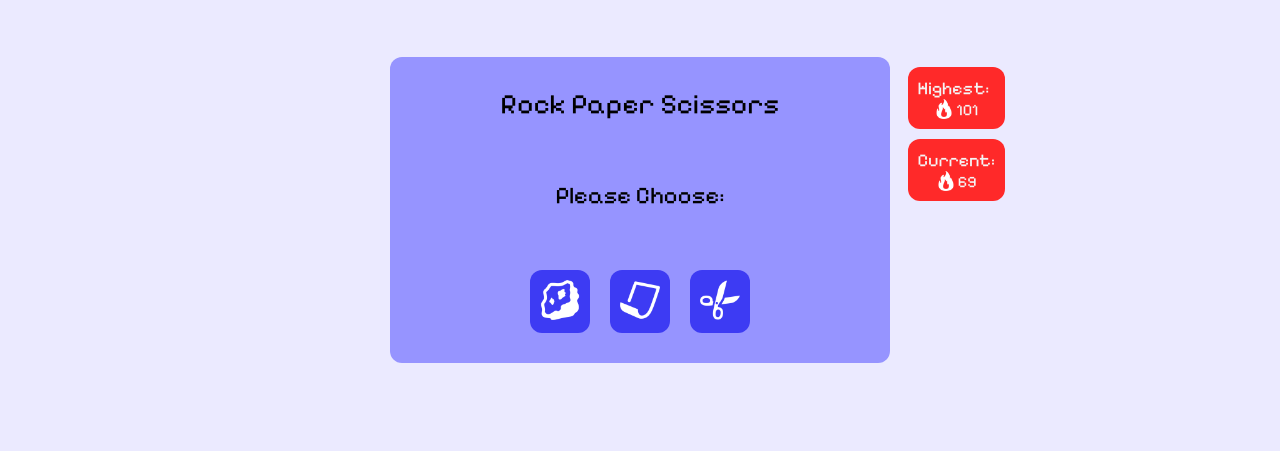
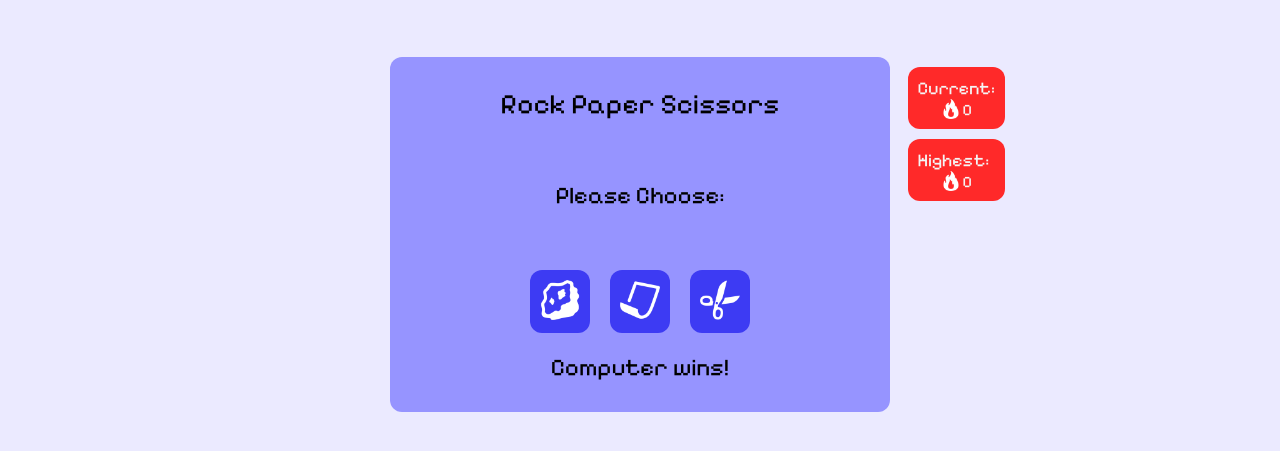
Before and after one commit to Abhishek6212/penguin, a plain HTML site: page index.html in a window 1280 px wide. Both pictures are taken after a click on the button 560 px from the left and 414 px from the top of the page. Shown: the part 113-564 px from the top of the page. Drawn offline with Linux system fonts and the light colour scheme.

Commit message:
Update index.html
Added functionality by adding javascript to it ~ Piyush

```diff
--- a/index.html
+++ b/index.html
@@ -4,6 +4,7 @@
         <meta charset="UTF-8">
         <meta name="viewport" content="width=device-width, initial-scale=1.0">
         <title>Rock Paper Scissors</title>
+
         <style>
             * {
                 margin: 0;
@@ -72,26 +73,78 @@
             <p style="font-size: 28px; text-align: center; margin-bottom: 60px;">Rock Paper Scissors</p>
             <p style="font-size: 24px; text-align: center; margin-bottom: 60px;">Please Choose:</p>
             <div style="display: flex; gap: 20px; justify-content: center;">
-                <button class="btn"><img src="Images/rock.png" width="40px" draggable="false"></button>
-                <button class="btn"><img src="Images/paper.png" width="40px" draggable="false"></button>
-                <button class="btn"><img src="Images/scissors.png" width="40px" draggable="false"></button>
+                <button onclick="playGame('stone')" class="btn"><img src="Images/rock.png" width="40px" draggable="false"></button>
+                <button onclick="playGame('paper')" class="btn"><img src="Images/paper.png" width="40px" draggable="false"></button>
+                <button onclick="playGame('scissors')" class="btn"><img src="Images/scissors.png" width="40px" draggable="false"></button>
             </div>
+
+            <!-- Added this to display the result of the game -->
+            <p id="result" style="font-size: 24px; text-align: center; margin-top: 20px;"></p>
+
             <div style="position: absolute; top: 10px; right: -115px; display: flex; flex-direction: column; gap: 10px;">
+                <div style="background-color: #FF2929; color: whitesmoke; border-radius: 12px; padding: 10px;">
+                    <p style="font-size: 18px;">Current:</p>
+                    <div style="display: flex; align-items: center; gap: 2px; justify-content: center;">
+                        <img src="Images/fire.png" width="20px" draggable="false">
+                        <p id="streak"></p>
+                    </div>
+                </div>
                 <div style="background-color: #FF2929; color: whitesmoke; border-radius: 12px; padding: 10px;">
                     <p style="font-size: 18px;">Highest:</p>
                     <div style="display: flex; align-items: center; gap: 2px; justify-content: center;">
                         <img src="Images/fire.png" width="20px" draggable="false">
-                        <p>101</p>
-                    </div>
-                </div>
-                <div style="background-color: #FF2929; color: whitesmoke; border-radius: 12px; padding: 10px;">
-                    <p style="font-size: 18px;">Current:</p>
-                    <div style="display: flex; align-items: center; gap: 2px; justify-content: center;">
-                        <img src="Images/fire.png" width="20px" draggable="false">
-                        <p>69</p>
+                        <p id="longestStreak"></p>
                     </div>
                 </div>
             </div>
         </div>
+        <script>
+                    const choices = ['stone', 'paper', 'scissors'];
+
+                let currentStreak = 0;
+                let longestStreak = 0;
+                let lastWinner = '';
+
+                function playGame(userChoice) {
+                    if (currentStreak > longestStreak) {
+                        longestStreak = currentStreak;
+                    }
+
+                    const randomIndex = Math.floor(Math.random() * 3);
+                    const computerChoice = choices[randomIndex];
+
+                    console.log(`Computer's choice: ${computerChoice}`);
+                    console.log(`Your choice: ${userChoice}`);
+
+                    let result = '';
+
+                    if (userChoice === computerChoice) {
+                        result = "It's a tie!";
+                        lastWinner = 'both';
+                    } else if (
+                        (userChoice === 'stone' && computerChoice === 'scissors') ||
+                        (userChoice === 'paper' && computerChoice === 'stone') ||
+                        (userChoice === 'scissors' && computerChoice === 'paper')
+                    ) {
+                        result = "You win!";
+                        currentStreak++;
+                        lastWinner = 'User';
+                    } else {
+                        result = "Computer wins!";
+                        currentStreak = 0;
+                        lastWinner = 'Computer';
+                    }
+
+
+                    if (currentStreak > longestStreak) {
+                        longestStreak = currentStreak;
+                    }
+
+                    document.getElementById('result').innerText = result;
+                    document.getElementById('streak').innerText = currentStreak;
+                    document.getElementById('longestStreak').innerText = longestStreak;
+                }
+
+            </script>
     </body>
 </html>
```
